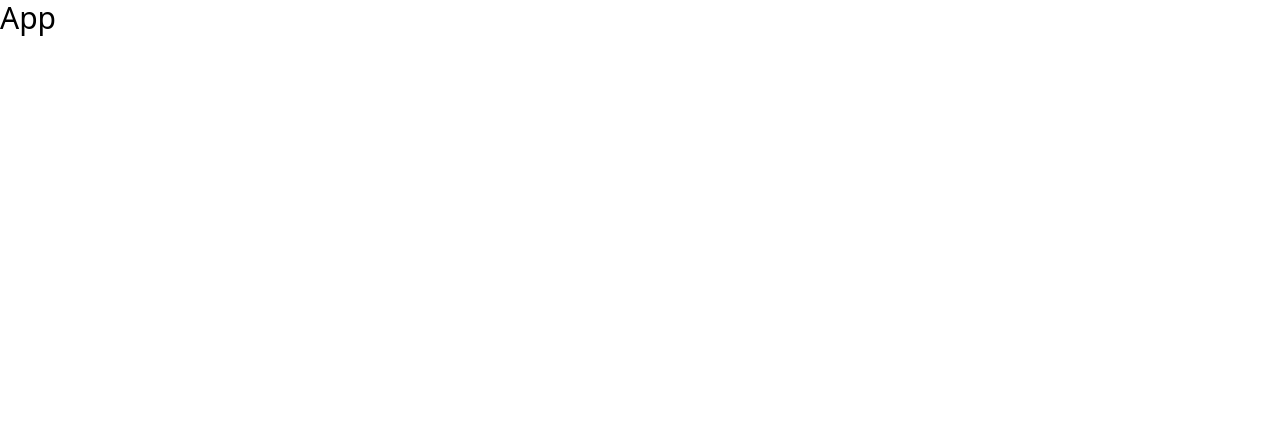
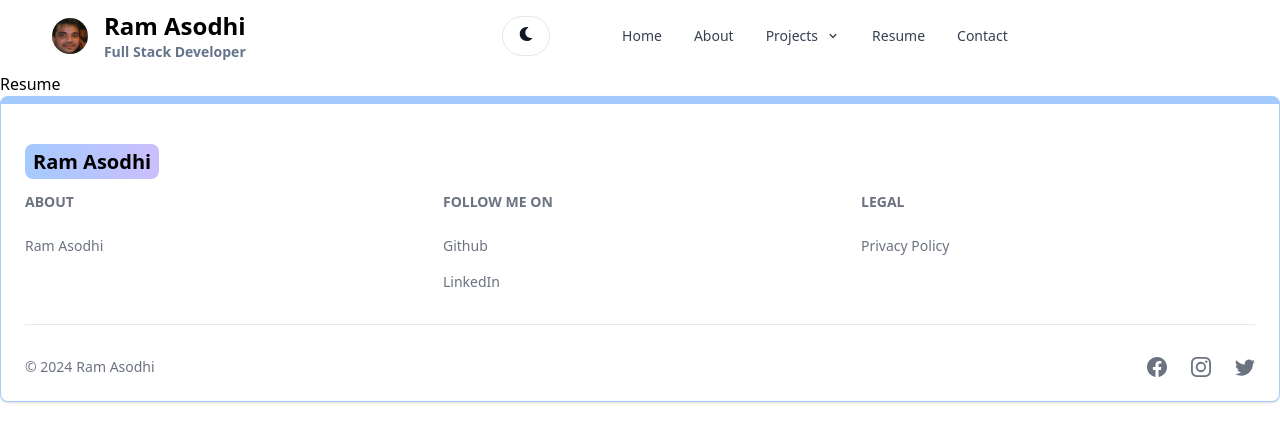
Before and after one commit to charanreddy24/ram-portfolio, a React (Vite) app in the folder client/: page /Resume in a window 1280 px wide. Shown: the top 442 px of the page. Built offline with nearby package versions, Linux system fonts and the light colour scheme.

Commit message:
Pages setup, Header and Footer components

```diff
--- a/client/package.json
+++ b/client/package.json
@@ -12,7 +12,8 @@
   "dependencies": {
     "flowbite-react": "^0.9.0",
     "react": "^18.2.0",
-    "react-dom": "^18.2.0"
+    "react-dom": "^18.2.0",
+    "react-router-dom": "^6.23.1"
   },
   "devDependencies": {
     "@types/react": "^18.2.66",
--- a/client/src/App.jsx
+++ b/client/src/App.jsx
@@ -1,11 +1,23 @@
-import React from 'react';
+import Menu from './components/Menu.jsx';
+import { BrowserRouter, Route, Routes, Navigate } from 'react-router-dom';
+import Home from './pages/Home.jsx';
+import About from './pages/About.jsx';
+import Resume from './pages/Resume.jsx';
+import Contact from './pages/Contact.jsx';
+import FooterComponent from './components/FooterComponent.jsx';
 
 const App = () => {
   return (
-    <>
-      <div className="text-3xl">App</div>
-      <div></div>
-    </>
+    <BrowserRouter>
+      <Menu />
+      <Routes>
+        <Route path="/" element={<Home />} />
+        <Route path="/About" element={<About />} />
+        <Route path="/Resume" element={<Resume />} />
+        <Route path="/Contact" element={<Contact />} />
+      </Routes>
+      <FooterComponent />
+    </BrowserRouter>
   );
 };
 export default App;
--- /dev/null
+++ b/client/src/components/FooterComponent.jsx
@@ -0,0 +1,67 @@
+import { Footer } from 'flowbite-react';
+import { Link, useLocation } from 'react-router-dom';
+import { BsFacebook, BsInstagram, BsTwitter } from 'react-icons/bs';
+
+export default function FooterComponent() {
+  return (
+    <Footer container className="border border-t-8  rounded-lg border-blue-300">
+      <div className="w-full max-w-7xl mx-auto">
+        <div className="grid w-full justify-between sm:flex md:grid-cols-1">
+          <div className="mt-5">
+            <Link
+              to="/"
+              className="self-center whitespace-nowrap text-lg sm:text-xl font-semibold dark:text-white"
+            >
+              <span className="px-2 py-1 bg-gradient-to-r from-blue-300 via-mint-500 to-purple-300 rounded-lg">
+                Ram Asodhi
+              </span>
+            </Link>
+          </div>
+        </div>
+        <div className="grid grid-cols-2 gap-8 mt-4 sm:grid-cols-3 sm:gap-6">
+          <div>
+            <Footer.Title title="About" />
+            <Footer.LinkGroup col>
+              <Footer.Link
+                href="/About"
+                target="_blank"
+                rel="noopener noreferrer"
+              >
+                Ram Asodhi
+              </Footer.Link>
+            </Footer.LinkGroup>
+          </div>
+          <div>
+            <Footer.Title title="Follow me On" />
+            <Footer.LinkGroup col>
+              <Footer.Link href="#">Github</Footer.Link>
+              <Footer.Link href="#">LinkedIn</Footer.Link>
+            </Footer.LinkGroup>
+          </div>
+          <div>
+            <Footer.Title title="Legal" />
+            <Footer.LinkGroup col>
+              <Footer.Link href="#">Privacy Policy</Footer.Link>
+            </Footer.LinkGroup>
+          </div>
+        </div>
+        <div>
+          <Footer.Divider />
+          <div className="w-full sm:flex sm:items-center sm:justify-between">
+            <Footer.Copyright
+              href="#"
+              by="Ram Asodhi"
+              year={new Date().getFullYear()}
+            />
+
+            <div className="flex gap-6 sm:mt-0 mt-4 sm:justify-center">
+              <Footer.Icon href="#" icon={BsFacebook} />
+              <Footer.Icon href="#" icon={BsInstagram} />
+              <Footer.Icon href="#" icon={BsTwitter} />
+            </div>
+          </div>
+        </div>
+      </div>
+    </Footer>
+  );
+}
--- /dev/null
+++ b/client/src/components/Menu.jsx
@@ -0,0 +1,97 @@
+import React, { useState } from 'react';
+import {
+  MegaMenu,
+  MegaMenuDropdown,
+  MegaMenuDropdownToggle,
+  Navbar,
+  NavbarBrand,
+  NavbarCollapse,
+  NavbarLink,
+  NavbarToggle,
+  Button,
+} from 'flowbite-react';
+import { HiArrowRight, HiChevronDown } from 'react-icons/hi';
+import { FaMoon } from 'react-icons/fa';
+
+export default function Menu() {
+  const [isProjectsDropdownOpen, setIsProjectsDropdownOpen] = useState(false);
+
+  const toggleProjectsDropdown = () => {
+    setIsProjectsDropdownOpen(!isProjectsDropdownOpen);
+  };
+
+  return (
+    <MegaMenu>
+      <NavbarBrand href="/">
+        <img
+          alt=""
+          src="/src/assets/ram.jpeg"
+          className="ml-9 mr-4 h-8 sm:h-9 rounded-full"
+        />
+        <div className="flex flex-col self-center whitespace-nowrap text-2xl font-semibold dark:text-white">
+          <p>Ram Asodhi</p>
+          <span className="text-sm text-slate-500">Full Stack Developer</span>
+        </div>
+      </NavbarBrand>
+      <Button className="w-12 h-10 mx-auto mr-6" color="gray" pill>
+        <FaMoon />
+      </Button>
+
+      <NavbarToggle />
+      <NavbarCollapse className="mx-auto ml-12">
+        <NavbarLink href="/">Home</NavbarLink>
+        <NavbarLink href="/About">About</NavbarLink>
+        <MegaMenuDropdownToggle onClick={toggleProjectsDropdown}>
+          Projects
+          <HiChevronDown className="ml-2" />
+        </MegaMenuDropdownToggle>
+        <NavbarLink href="/Resume">Resume</NavbarLink>
+        <NavbarLink href="/Contact">Contact</NavbarLink>
+      </NavbarCollapse>
+
+      {isProjectsDropdownOpen && (
+        <MegaMenuDropdown className="mx-auto">
+          <div className="mt-6 border-y border-gray-200 bg-white shadow-sm dark:border-gray-600 dark:bg-gray-800">
+            <div className="mx-auto grid max-w-screen-xl px-4 py-5 text-sm text-gray-500 md:grid-cols-2 md:px-6 gap-2">
+              <a
+                href="#"
+                className="rounded-lg border border-gray-300 shadow-lg p-8 text-left"
+              >
+                <p className="mb-5 max-w-xl font-extrabold leading-tight tracking-tight text-slate-600">
+                  Real-Time Chat Application & <br />
+                  Security Operations Software for Condominiums
+                </p>
+                <Button
+                  type="button"
+                  gradientDuoTone="purpleToBlue"
+                  outline
+                  className="inline-flex items-center rounded-lg text-center text-xs font-medium text-white hover:bg-white hover:text-gray-900 focus:outline-none focus:ring-4 focus:ring-gray-700"
+                >
+                  Take a look
+                  <HiArrowRight className="ml-2" />
+                </Button>
+              </a>
+              <a
+                href="#"
+                className="rounded-lg border border-gray-300 shadow-lg p-8 text-left"
+              >
+                <p className="mb-8 max-w-xl font-extrabold leading-tight tracking-tight text-slate-600">
+                  Visualization of Blockchain Decentralization
+                </p>
+                <Button
+                  type="button"
+                  gradientDuoTone="purpleToBlue"
+                  outline
+                  className="inline-flex items-center mt-2 rounded-lg text-center text-xs font-medium text-white hover:text-gray-900 focus:outline-none focus:ring-4 focus:ring-gray-700"
+                >
+                  Take a look
+                  <HiArrowRight className="ml-2" />
+                </Button>
+              </a>
+            </div>
+          </div>
+        </MegaMenuDropdown>
+      )}
+    </MegaMenu>
+  );
+}
--- /dev/null
+++ b/client/src/pages/About.jsx
@@ -0,0 +1,7 @@
+import React from 'react';
+
+const About = () => {
+  return <div>About</div>;
+};
+
+export default About;
--- /dev/null
+++ b/client/src/pages/Contact.jsx
@@ -0,0 +1,7 @@
+import React from 'react';
+
+const Contact = () => {
+  return <div>Contact</div>;
+};
+
+export default Contact;
--- /dev/null
+++ b/client/src/pages/Home.jsx
@@ -0,0 +1,7 @@
+import React from 'react';
+
+const Home = () => {
+  return <div>Home</div>;
+};
+
+export default Home;
--- /dev/null
+++ b/client/src/pages/Resume.jsx
@@ -0,0 +1,7 @@
+import React from 'react';
+
+const Resume = () => {
+  return <div>Resume</div>;
+};
+
+export default Resume;
```
Also changed, not shown: client/src/assets/ram.jpeg (added), 1 other file (tests, documents, lock files or other folders).
